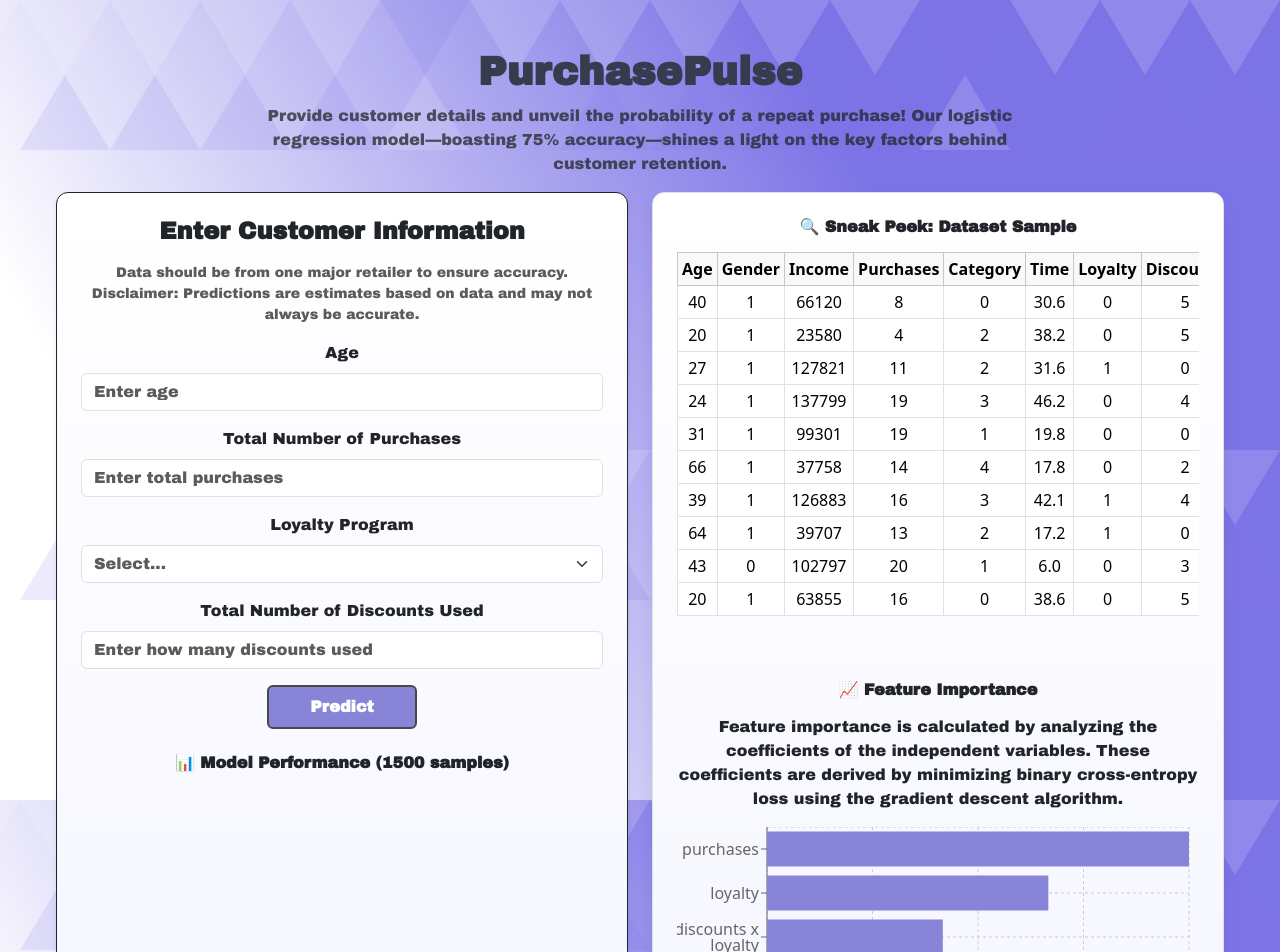
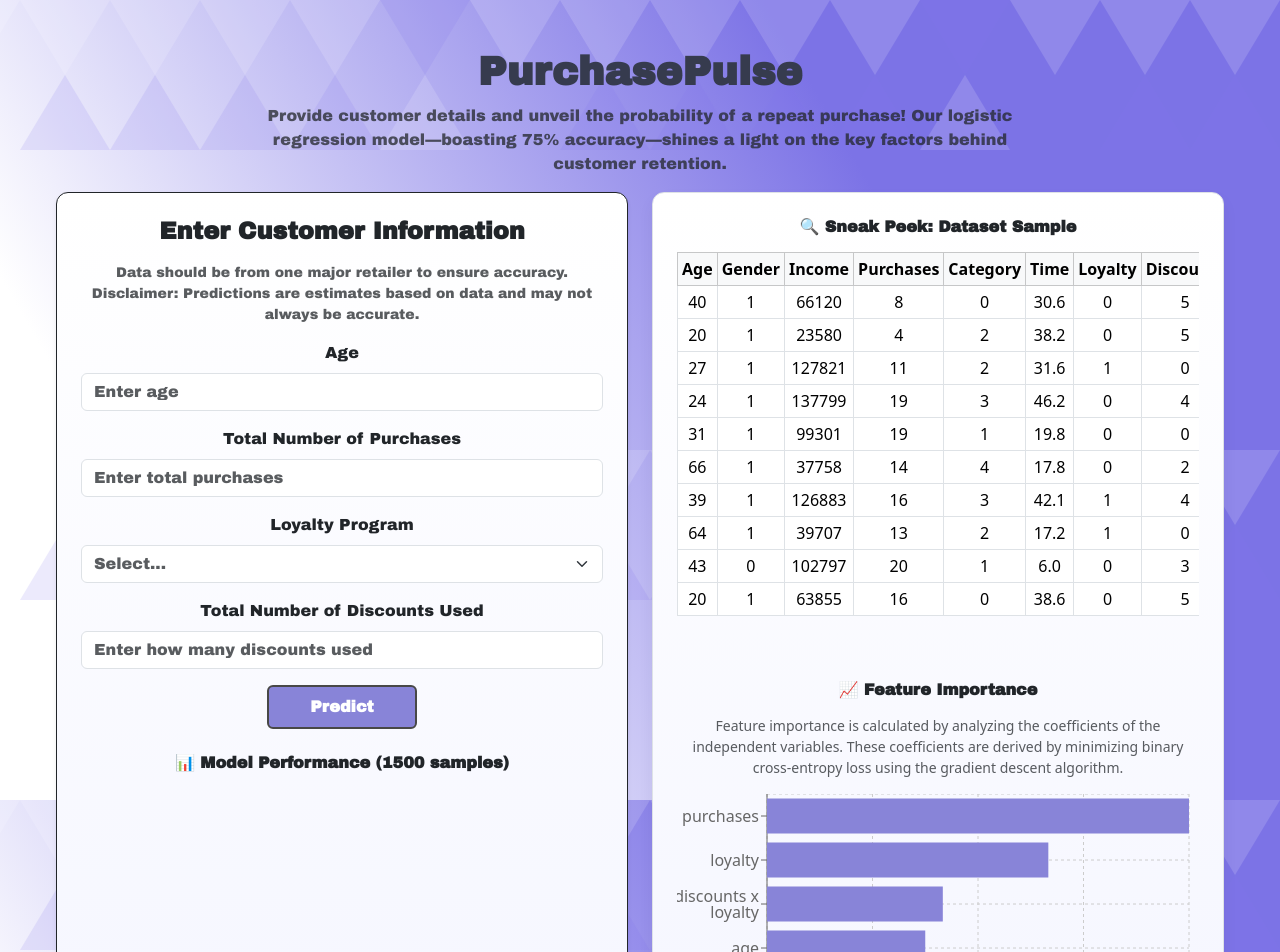
Before and after one commit to adamwalid64/PurchasePulseAI, a React (Vite) app in the folder cust-dashboard/: page / in a window 1280 px wide. Shown: the top 952 px of the page. Built offline with nearby package versions, Linux system fonts and the light colour scheme; no server answers.

Commit message:
style: align feature importance text style

```diff
--- a/cust-dashboard/src/App.jsx
+++ b/cust-dashboard/src/App.jsx
@@ -268,9 +268,9 @@ function App() {
             </div>
             <div className="feature-imp-container">
               <h6 className="fw-bold text-center mb-3 archivo-black-regular">📈 Feature Importance</h6>
-              <p className="archivo-black-regular">
+              <div className="form-text mb-3 text-center">
                 Feature importance is calculated by analyzing the coefficients of the independent variables. These coefficients are derived by minimizing binary cross-entropy loss using the gradient descent algorithm.
-              </p>
+              </div>
               <div className="feature-chart-responsive">
                 <div className="feature-chart-inner">
                   <ResponsiveContainer width="100%" height="100%">
```
